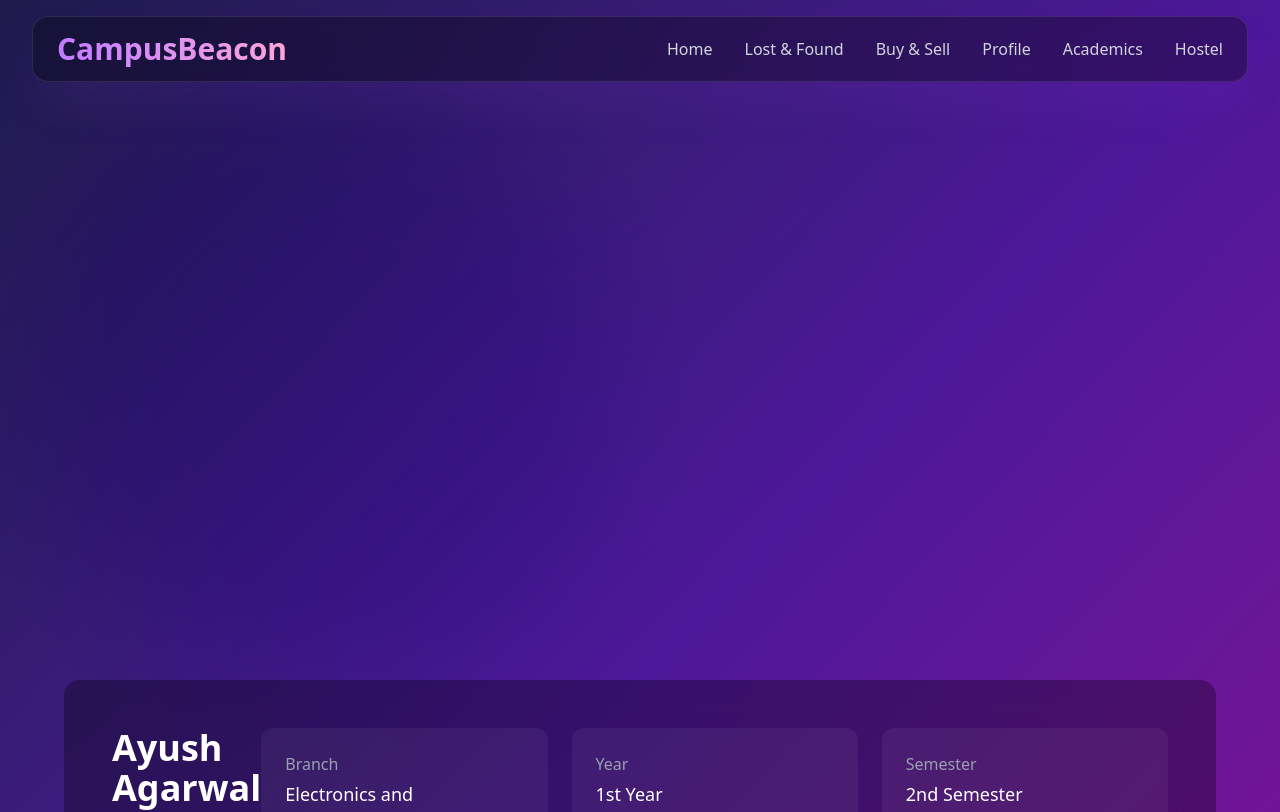
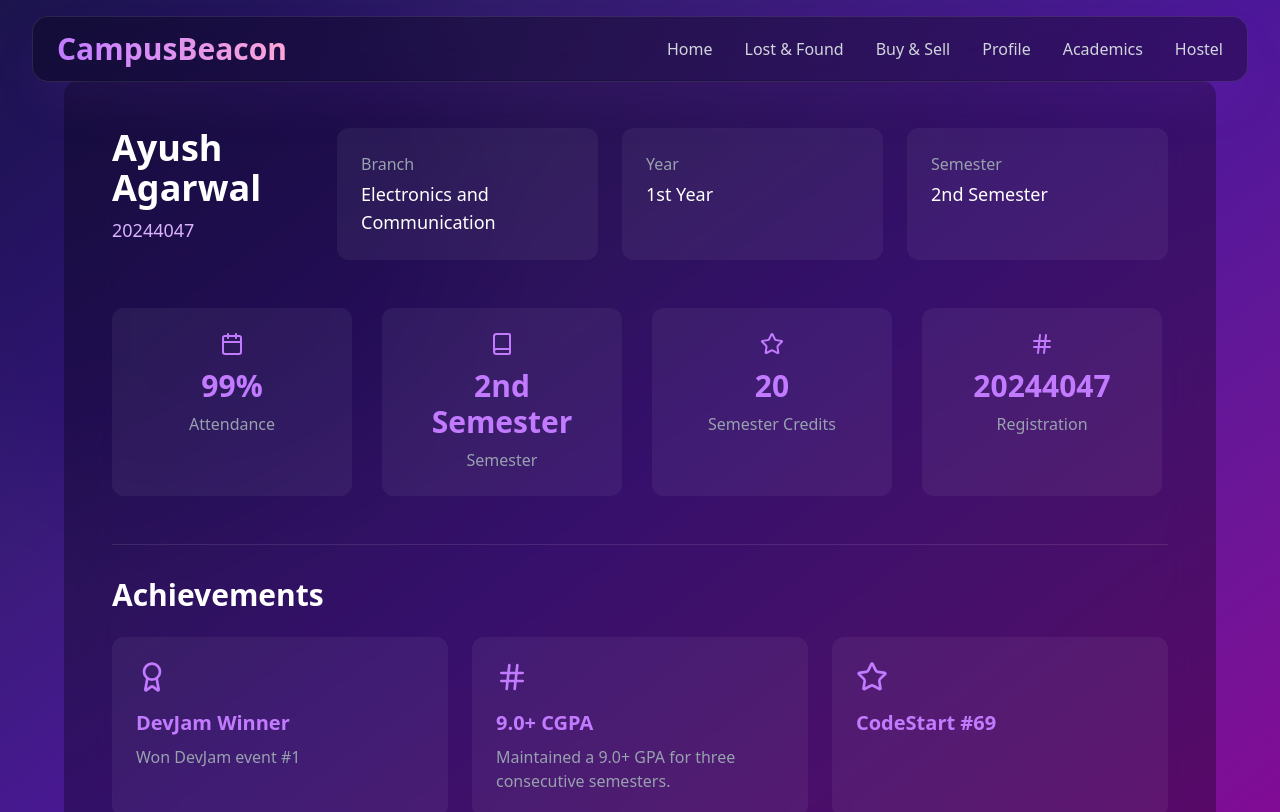
Before and after one commit to singhashish9963/CampusBeacon, a React (Vite) app in the folder client/CampusBeacon/: page / in a window 1280 px wide. Shown: the top 812 px of the page. Built offline with nearby package versions, Linux system fonts and the light colour scheme.

Commit message:
refine profile page

```diff
--- a/client/CampusBeacon/src/components/ProfilePage/achievements.jsx
+++ b/client/CampusBeacon/src/components/ProfilePage/achievements.jsx
@@ -7,15 +7,15 @@ const Achievements = [
     description: "Won DevJam event #1",
   },
   {
+    title: "9.0+ CGPA",
+    icon: Hash,
+    description: "Maintained a 9.0+ GPA for three consecutive semesters.",
+  },
+  {
     title: "CodeStart #69",
     icon: Star,
     desciption: "Secured 69th rank in CodeStart event",
   },
-  {
-    title: "9.0+ CGPA",
-    icon: Hash,
-    description: "Maintained a 9.0+ GPA for three consecutive semesters.",
-  },
 ];
 
 export default Achievements;
--- a/client/CampusBeacon/src/pages/profilePage.jsx
+++ b/client/CampusBeacon/src/pages/profilePage.jsx
@@ -3,6 +3,7 @@ import { motion } from "framer-motion";
 import { Calendar, Book, Hash, Star, Pencil } from "lucide-react";
 import Profile from "../components/ProfilePage/profileCard";
 import Achievements from "../components/ProfilePage/achievements";
+
 const ProfilePage = () => {
   const [isEditing, setIsEditing] = useState(false);
 
@@ -20,44 +21,40 @@ const ProfilePage = () => {
     phone: "+91 777 777 7777",
     branch: "Electronics and Communication",
     year: "1st Year",
-    registrationNumber: "20BCE10001",
+    registrationNumber: "20244047",
     semester: "2nd Semester",
   });
 
   const stats = [
     { label: "Attendance", value: "99%", icon: Calendar },
     { label: "Semester", value: userData.semester, icon: Book },
-    { label: "Credits", value: userData.credits, icon: Star },
+    { label: "Semester Credits", value: "20", icon: Star },  // Example value for credits
     { label: "Registration", value: userData.registrationNumber, icon: Hash },
   ];
+
   return (
-    // Backgorund
     <div className="relative min-h-screen bg-gradient-to-br from-indigo-950 via-violet-900 to-fuchsia-800 py-20 px-4 overflow-hidden">
       <motion.div
-        className="absoulute top-[-10%] left-[-10%] w-[600px] h-[600px] bg-purple-500 rounded-full mix-blend-multiply filter blur-3xl opacity-40 amimate-pulse"
+        className="absolute top-[-10%] left-[-10%] w-[600px] h-[600px] bg-purple-500 rounded-full mix-blend-multiply filter blur-3xl opacity-40 animate-pulse"
         initial={{ scale: 0 }}
         animate={{ scale: 1 }}
         transition={{ duration: 2, type: "spring" }}
       />
-
       <motion.div
-        className="hidden md:block absolute left-0 top-1/3 w-48 bg-pink-500 rounded-full mix-blend-multiply fliter blur-3xl opacity-50"
-        initial={{ x: -200, opactity: 0 }}
+        className="hidden md:block absolute left-0 top-1/3 w-48 bg-pink-500 rounded-full mix-blend-multiply filter blur-3xl opacity-50"
+        initial={{ x: -200, opacity: 0 }}
         animate={{ x: 0, opacity: 0.33 }}
         transition={{ duration: 2 }}
       />
-
       <motion.div
-        className="hidden md:block absolute left-0 top-1/3 w-48 bg-pink-500 rounded-full mix-blend-multiply fliter blur-3xl opacity-50"
-        initial={{ x: 200, opactity: 0 }}
+        className="hidden md:block absolute right-0 top-1/3 w-48 bg-pink-500 rounded-full mix-blend-multiply filter blur-3xl opacity-50"
+        initial={{ x: 200, opacity: 0 }}
         animate={{ x: 0, opacity: 0.33 }}
         transition={{ duration: 2 }}
       />
-
-      {/* Profile Header Section */}
       <motion.div
         className="max-w-6xl mx-auto bg-black/30 backdrop-blur-xl rounded-2xl p-12 relative"
-        inital={{ opacity: 0, scale: 0.95 }}
+        initial={{ opacity: 0, scale: 0.95 }}
         animate={{ opacity: 1, scale: 1 }}
         transition={{ duration: 1 }}
       >
@@ -83,18 +80,18 @@ const ProfilePage = () => {
                 </p>
               </div>
               <div className="grid grid-cols-1 md:grid-cols-3 gap-6">
-                {/* Profile Cards */}
                 <Profile vals={userData.branch} header="Branch" />
                 <Profile vals={userData.year} header="Year" />
                 <Profile vals={userData.semester} header="Semester" />
-
+              </div>
+            </div>
             {/* Stats Section */}
-                <div className="grid grid-cols-2 md:grid-cols-4 gap-6 mt-12">
+            <div className="grid grid-cols-1 md:grid-cols-4 gap-6 mt-12">
               {stats.map((stat) => (
                 <motion.div
                   key={stat.label}
                   whileHover={{ scale: 1.05 }}
-                      className="bg-white/5 rounded-xl p-6 text-center relative group"
+                  className="bg-white/5 rounded-xl p-6 text-center relative group w-60"
                 >
                   <motion.button
                     className="absolute top-4 right-4 opacity-0 group-hover:opacity-100 transition-opacity"
@@ -111,7 +108,7 @@ const ProfilePage = () => {
                 </motion.div>
               ))}
             </div>
-                {/* Achievements Section */}
+            {/* Achievements Sections */}
             <motion.div
               className="mt-12 border-t border-white/10 pt-8"
               initial={{ opacity: 0 }}
@@ -124,7 +121,7 @@ const ProfilePage = () => {
               <div className="grid grid-cols-1 md:grid-cols-3 gap-6">
                 {Achievements.map((achievement) => (
                   <motion.div
-                        key={Achievements.title}
+                    key={achievement.title}
                     whileHover={{ scale: 1.02 }}
                     className="bg-white/5 rounded-xl p-6 hover:bg-white/10 transition-all"
                   >
@@ -133,14 +130,12 @@ const ProfilePage = () => {
                       {achievement.title}
                     </h3>
                     <p className="text-gray-400">
-                          {Achievements.description}
+                      {achievement.description}
                     </p>
                   </motion.div>
                 ))}
               </div>
             </motion.div>
-              </div>
-            </div>
           </div>
         </div>
       </motion.div>
```
Lines whose indentation alone changed are shown as unchanged.
